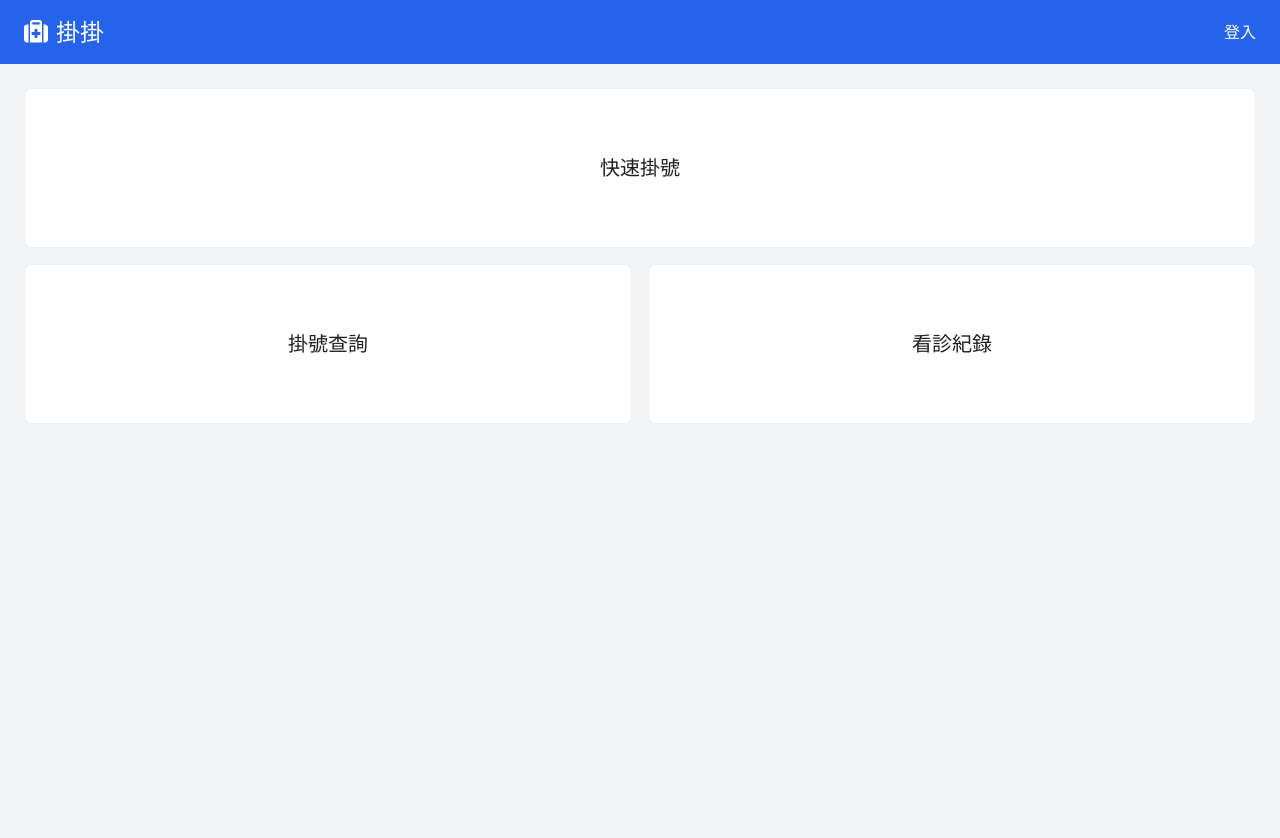
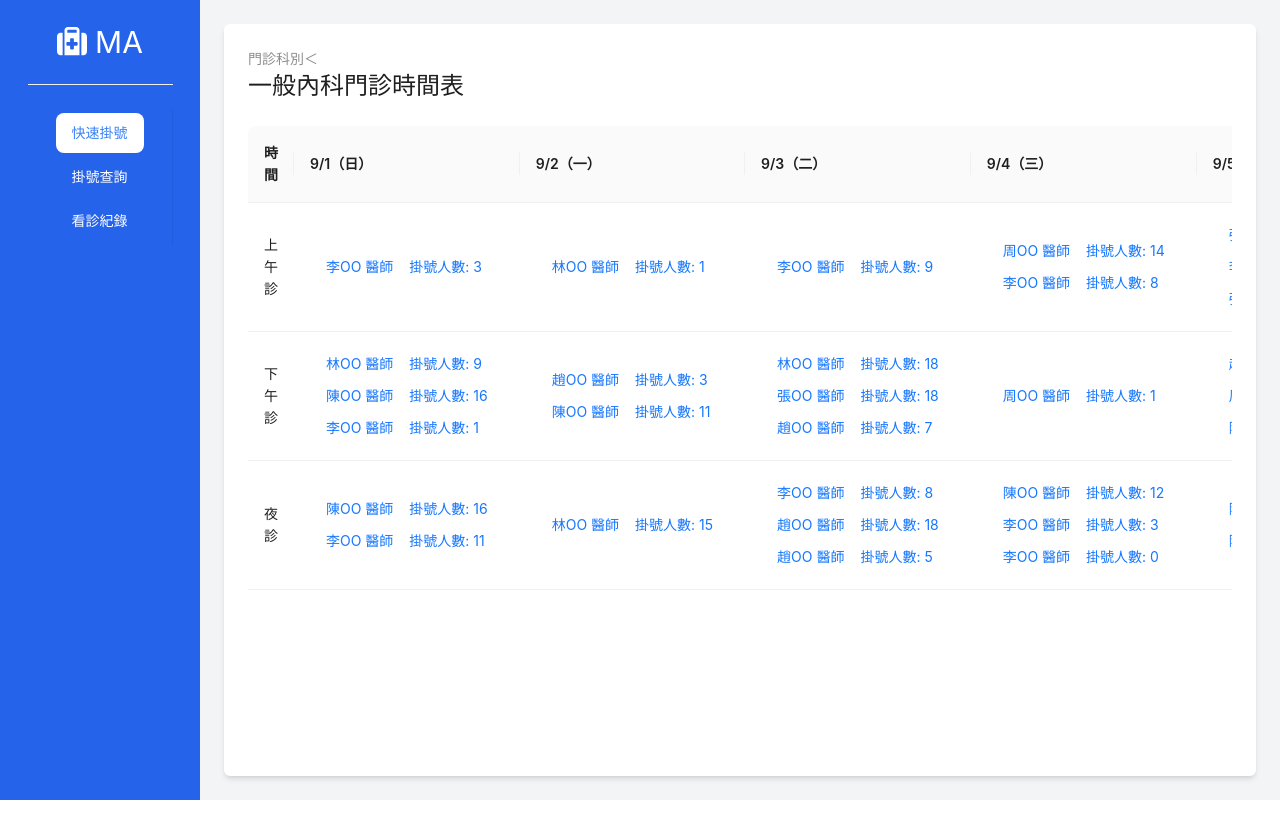
Before and after one commit to Latseng/Registration-system, a React (Vite) app: page /departments/schedule in a window 1280 px wide. Shown: the top 838 px of the page. After the commit the page ends 800 px from the top, so only its background shows below. Built offline with nearby package versions, Linux system fonts and the light colour scheme.

Commit message:
feat: modify schedul table rendering

```diff
--- a/index.html
+++ b/index.html
@@ -3,7 +3,7 @@
   <head>
     <meta charset="UTF-8" />
     <meta name="viewport" content="width=device-width, initial-scale=1.0" />
-    <title>掛掛</title>
+    <title>Medical Appointment</title>
   </head>
   <body>
     <div id="root"></div>
--- a/package.json
+++ b/package.json
@@ -11,6 +11,7 @@
   },
   "dependencies": {
     "antd": "^5.20.3",
+    "axios": "^1.7.7",
     "dayjs": "^1.11.13",
     "react": "^18.3.1",
     "react-dom": "^18.3.1",
--- a/src/App.jsx
+++ b/src/App.jsx
@@ -11,7 +11,7 @@ function App() {
           <Route path="departments" element={<DepartmentPage />} />
           <Route path="records" element={<RecordsPage />} />
           <Route path="*" element={<MainPage />} />
-          <Route path="schedule" element={<ClinicSchedulePage />} />
+          <Route path="departments/schedule" element={<ClinicSchedulePage />} />
           <Route path="query" element={<QueryPage />} />
         </Routes>
       </BrowserRouter>
--- a/src/components/Logo.jsx
+++ b/src/components/Logo.jsx
@@ -7,7 +7,7 @@ const Logo = ({onClick}) => {
       className="flex items-center text-white text-2xl"
     >
       <FaSuitcaseMedical className="mr-2" />
-      <h1>掛掛</h1>
+      <h1>MA</h1>
     </button>
   );
 };
--- a/src/hooks/useRWD.js
+++ b/src/hooks/useRWD.js
@@ -24,12 +24,13 @@
 import { useState, useEffect } from "react";
 
 const useRWD = () => {
-  const [device, setDevice] = useState(() => {
-    return window.innerWidth > 576 ? "desktop" : "mobile";
+
+  const [isDesktop, setIsDesktop] = useState(() => {
+    return window.innerWidth > 576
   });
 
   const handleRWD = () => {
-    setDevice(window.innerWidth > 576 ? "desktop" : "mobile");
+    setIsDesktop(window.innerWidth > 576);
   };
 
   useEffect(() => {
@@ -39,7 +40,7 @@ const useRWD = () => {
     };
   }, [handleRWD]);
 
-  return device;
+  return isDesktop;
 };
 
 export default useRWD;
--- a/src/pages/ClinicSchedulePage.jsx
+++ b/src/pages/ClinicSchedulePage.jsx
@@ -12,36 +12,65 @@ import {
   Input,
   Row,
   Col,
+  Breadcrumb
+
 } from "antd";
 import { FaSuitcaseMedical } from "react-icons/fa6";
 import { IoMenu } from "react-icons/io5";
-import { useNavigate } from "react-router-dom";
+import { useNavigate, Link } from "react-router-dom";
 import dayjs from "dayjs";
 
 
 const { Sider, Header, Content } = Layout;
-const dummyClinicData = [
-  {
-    id: 1,
-    doctor: "陳ＯＯ",
-    看診日期: "09/14",
-    看診時段: "上午診",
-    掛號人數: 14,
-    額滿: false,
-  },
-  {
-    id: 2,
-    doctor: "黃ＯＯ",
-    看診日期: "09/14",
-    看診時段: "下午診",
-    掛號人數: 14,
-    額滿: false,
-  },
+
+const generateDates = () => {
+  const dates = [];
+  for (let i = 0; i < 14; i++) {
+    const date = dayjs().add(i, "day");
+    const formattedDate = `${date.format("M/D")}（${"日一二三四五六".charAt(
+      date.day()
+    )}）`;
+
+    dates.push(formattedDate);
+  }
+  return dates;
+};
+
+
+const doctors = [
+  "陳OO 醫師",
+  "王OO 醫師",
+  "張OO 醫師",
+  "李OO 醫師",
+  "林OO 醫師",
+  "趙OO 醫師",
+  "周OO 醫師",
 ];
+
+const generateRandomDoctorSlots = () => {
+  const doctorSlots = [];
+  const numDoctors = Math.floor(Math.random() * 3) + 1; // 隨機1到3位醫師
+
+  for (let i = 0; i < numDoctors; i++) {
+    const randomDoctor =
+      doctors[Math.floor(Math.random() * doctors.length)];
+    const numOfPatients = Math.floor(Math.random() * 21); // 隨機掛號人數
+    const isFull = numOfPatients >= 20; // 超過20人不可點擊
+    doctorSlots.push({
+      doctor: randomDoctor,
+      numOfPatients,
+      isFull,
+    });
+  }
+  return doctorSlots;
+};
+
 
 const ClinicSchedulePage = () => {
   const navigate = useNavigate();
-  const device = useRWD();
+  const isDesktop = useRWD();
+  const dates = generateDates()
+
   const [isModalVisible, setIsModalVisible] = useState(false);
   const [selectedDoctor, setSelectedDoctor] = useState(null);
   const [form] = Form.useForm();
@@ -53,16 +82,7 @@ const ClinicSchedulePage = () => {
     navigate("/*");
   };
 
-  // 生成從今天開始的兩週日期
-  const generateDates = () => {
-    let dates = [];
-    for (let i = 0; i < 14; i++) {
-      dates.push(dayjs().add(i, "day").format("MM/DD (ddd)"));
-    }
-    return dates;
-  };
 
-  const dates = generateDates();
 
   const showModal = (doctorInfo) => {
     setSelectedDoctor(doctorInfo);
@@ -86,94 +106,59 @@ const ClinicSchedulePage = () => {
     form.resetFields();
   };
 
+  const columns = [
+    {
+      title: "時間",
+      dataIndex: "time",
+      key: "time",
+      fixed: "left",
+    },
+    ...dates.map((date, index) => ({
+      title: date,
+      dataIndex: `date${index}`,
+      key: `date${index}`,
+      render: (_, record) => {
+        const doctorSlot = record[`date${index}`];
+          return doctorSlot.map(({ doctor, numOfPatients, isFull }, idx) => (
+            <Button key={idx} type="link" disabled={isFull}>
+              {doctor} <br /> {isFull ? "額滿" : `掛號人數: ${numOfPatients}`}
+            </Button>
+          ));
+
+      },
+    })),
+  ];
 
   const dataSource = [
     {
-      key: "1",
+      key: "morning",
       time: "上午診",
-      ...dates.reduce((acc, date, index) => {
-        acc[`date${index}`] = (
-          <Button
-            type="link"
-            onClick={() =>
-              showModal({
-                department: "內科",
-                doctor: "醫師A",
-                date,
-                timeSlot: "上午診",
-              })
-            }
-          >
-            醫師A <br /> 掛號人數: 5
-          </Button>
-        );
+      ...dates.reduce((acc, _, index) => {
+        acc[`date${index}`] = generateRandomDoctorSlots(); // 填入隨機醫師資料
         return acc;
       }, {}),
     },
     {
-      key: "2",
+      key: "afternoon",
       time: "下午診",
-      ...dates.reduce((acc, date, index) => {
-        acc[`date${index}`] = (
-          <Button
-            type="link"
-            onClick={() =>
-              showModal({
-                department: "內科",
-                doctor: "醫師B",
-                date,
-                timeSlot: "下午診",
-              })
-            }
-          >
-            醫師B <br /> 掛號人數: 3
-          </Button>
-        );
+      ...dates.reduce((acc, _, index) => {
+        acc[`date${index}`] = generateRandomDoctorSlots(); // 填入隨機醫師資料
         return acc;
       }, {}),
     },
     {
-      key: "3",
+      key: "evening",
       time: "夜診",
-      ...dates.reduce((acc, date, index) => {
-        acc[`date${index}`] = (
-          <Button
-            disabled
-            type="link"
-            onClick={() =>
-              showModal({
-                department: "內科",
-                doctor: "醫師C",
-                date,
-                timeSlot: "夜診",
-              })
-            }
-          >
-            醫師C <br /> 額滿
-          </Button>
-        );
+      ...dates.reduce((acc, _, index) => {
+        acc[`date${index}`] = generateRandomDoctorSlots(); // 填入隨機醫師資料
         return acc;
       }, {}),
     },
   ];
 
-
-  const columns = [
-    {
-      title: "",
-      dataIndex: "time",
-      key: "time",
-    },
-    ...dates.map((date, index) => ({
-      title: date,
-      dataIndex: `date${index}`,
-      key: `date${index}`,
-    })),
-  ];
-
   return (
     <Layout className="min-h-screen">
-      {device === "desktop" ? (
+      {isDesktop ? (
         <Sider
           width={200}
           style={{ backgroundColor: "rgb(37 99 235)" }}
@@ -184,7 +169,7 @@ const ClinicSchedulePage = () => {
             className="mx-auto flex items-center text-white text-3xl"
           >
             <FaSuitcaseMedical className="mr-2" />
-            <h1>掛掛</h1>
+            <h1>MA</h1>
           </button>
           <Divider className="bg-white w-full" />
           <Menu
@@ -204,7 +189,6 @@ const ClinicSchedulePage = () => {
           </Menu>
         </Sider>
       ) : (
-        /* 手機版導覽列 */
         <Header className="flex justify-between items-center bg-blue-600 px-6">
           <button className="text-white">
             <IoMenu className="size-6" />
@@ -217,14 +201,17 @@ const ClinicSchedulePage = () => {
       {/* 右側內容區 */}
       <Layout className="bg-gray-100 p-6">
         <Content className="bg-white p-6 rounded-md shadow-md">
+          <Breadcrumb>
+            <Breadcrumb.Item>
+              <Link to="/departments">門診科別＜</Link>
+            </Breadcrumb.Item>
+          </Breadcrumb>
           <h1 className="text-2xl mb-6">一般內科門診時間表</h1>
           <div className="overflow-x-auto">
-            {/* 滑動容器 */}
             <Table
+              columns={columns}
               dataSource={dataSource}
-              columns={columns}
               pagination={false}
-              bordered
             />
           </div>
         </Content>
--- a/src/pages/DepartmentPage.jsx
+++ b/src/pages/DepartmentPage.jsx
@@ -11,7 +11,7 @@ const { Sider, Header, Content } = Layout;
 const DepartmentPage = () => {
   const location = useLocation();
   const navigate = useNavigate();
-  const device = useRWD()
+  const isDesktop = useRWD()
   const [openMenu, setOpenMenu] = useState(false)
 
   const currentPage = () => {
@@ -21,7 +21,7 @@ const DepartmentPage = () => {
       case "/records":
         return "3";
       default:
-        return "1"; // 默認為快速掛號頁面
+        return "1";
     }
   };
   const handleClickLogin = () => {
@@ -33,13 +33,13 @@ const DepartmentPage = () => {
    const handleClickPage = (e) => {
      switch (e.key) {
        case "1":
-         navigate("/departments"); // 跳轉到科別選擇頁面
+         navigate("/departments");
          break;
        case "2":
-         navigate("/query"); // 跳轉到掛號查詢頁面
+         navigate("/query");
          break;
        case "3":
-         navigate("/records"); // 跳轉到看診紀錄頁面
+         navigate("/records");
          break;
        default:
          break;
@@ -48,7 +48,7 @@ const DepartmentPage = () => {
 
   return (
     <Layout className="min-h-screen">
-      {device === "desktop" ? (
+      {isDesktop ? (
         <Sider
           width={200}
           style={{ backgroundColor: "rgb(37 99 235)" }}
@@ -59,7 +59,7 @@ const DepartmentPage = () => {
             className="mx-auto flex items-center text-white text-3xl"
           >
             <FaSuitcaseMedical className="mr-2" />
-            <h1>掛掛</h1>
+            <h1>MA</h1>
           </button>
           <Divider className="bg-white w-full" />
           <Menu
@@ -90,7 +90,7 @@ const DepartmentPage = () => {
             <button className="text-white">登入</button>
           </Header>
           <Drawer
-            visible={openMenu}
+            open={openMenu}
             closable={false}
             placement="left"
             onClose={() => setOpenMenu(false)}
@@ -106,7 +106,7 @@ const DepartmentPage = () => {
 
       {/* 右側內容區 */}
       <Content className="bg-gray-100 p-6">
-        {device === "desktop" && (
+        {isDesktop && (
           <button className="absolute right-8 top-4" onClick={handleClickLogin}>
             登入
           </button>
@@ -123,7 +123,7 @@ const DepartmentPage = () => {
               <Button
                 className="w-24 h-10 mr-4 mb-2"
                 onClick={() => {
-                  navigate("/schedule");
+                  navigate("/departments/schedule");
                 }}
               >
                 一般內科
--- a/src/pages/MainPage.jsx
+++ b/src/pages/MainPage.jsx
@@ -6,7 +6,7 @@ const MainPage = () => {
   const navigate = useNavigate();
 
   const handleClick = () => {
-    navigate("/department");
+    navigate("/departments");
   }
   const handleClickNav = () =>{
      navigate("/login");
--- a/src/pages/QueryPage.jsx
+++ b/src/pages/QueryPage.jsx
@@ -3,10 +3,118 @@ import Logo from "../components/Logo";
 import { FaSuitcaseMedical } from "react-icons/fa6";
 import { IoMenu } from "react-icons/io5";
 import { useNavigate, useLocation } from "react-router-dom";
+import useRWD from "../hooks/useRWD";
+import { useState } from "react";
+
 const { Sider, Header, Content } = Layout;
 
 const QueryPage = () => {
-  return <Layout className="min-h-screen">QueryPage</Layout>;
+  const location = useLocation();
+  const navigate = useNavigate();
+  const device = useRWD();
+  const [openMenu, setOpenMenu] = useState(false);
+
+  const currentPage = () => {
+    switch (location.pathname) {
+      case "/query":
+        return "2";
+      case "/records":
+        return "3";
+      default:
+        return "1";
+    }
+  };
+  const handleClickLogin = () => {
+    navigate("/login");
+  };
+  const handleClickLogo = () => {
+    navigate("/*");
+  };
+  const handleClickPage = (e) => {
+    switch (e.key) {
+      case "1":
+        navigate("/departments");
+        break;
+      case "2":
+        navigate("/query");
+        break;
+      case "3":
+        navigate("/records");
+        break;
+      default:
+        break;
+    }
+  };
+
+  return (
+    <Layout className="min-h-screen">
+      {device === "desktop" ? (
+        <Sider
+          width={200}
+          style={{ backgroundColor: "rgb(37 99 235)" }}
+          className="px-6 flex flex-col items-center py-6"
+        >
+          <button
+            onClick={() => navigate("/*")}
+            className="mx-auto flex items-center text-white text-3xl"
+          >
+            <FaSuitcaseMedical className="mr-2" />
+            <h1>掛掛</h1>
+          </button>
+          <Divider className="bg-white w-full" />
+          <Menu
+            mode="vertical"
+            selectedKeys={[currentPage()]}
+            className="bg-blue-600 px-6"
+            onClick={handleClickPage}
+          >
+            <Menu.Item key="1" className="custom-menu-item">
+              快速掛號
+            </Menu.Item>
+            <Menu.Item key="2" className="custom-menu-item">
+              掛號查詢
+            </Menu.Item>
+            <Menu.Item key="3" className="custom-menu-item">
+              看診紀錄
+            </Menu.Item>
+          </Menu>
+        </Sider>
+      ) : (
+        /* 手機版導覽列 */
+        <>
+          <Header className="flex justify-between items-center bg-blue-600 px-6">
+            <button className="text-white" onClick={() => setOpenMenu(true)}>
+              <IoMenu className="size-6" />
+            </button>
+            <Logo onClick={handleClickLogo} />
+            <button className="text-white">登入</button>
+          </Header>
+          <Drawer
+            visible={openMenu}
+            closable={false}
+            placement="left"
+            onClose={() => setOpenMenu(false)}
+          >
+            <Menu mode="vertical" defaultSelectedKeys={["1"]}>
+              <Menu.Item key="1">快速掛號</Menu.Item>
+              <Menu.Item key="2">掛號查詢</Menu.Item>
+              <Menu.Item key="3">看診紀錄</Menu.Item>
+            </Menu>
+          </Drawer>
+        </>
+      )}
+
+      {/* 右側內容區 */}
+      <Content className="bg-gray-100 p-6">
+        {device === "desktop" && (
+          <button className="absolute right-8 top-4" onClick={handleClickLogin}>
+            登入
+          </button>
+        )}
+        <h1 className="text-2xl mb-6">掛號查詢</h1>
+      </Content>
+    </Layout>
+  );
 };
 
 export default QueryPage;
```
Also changed, not shown: 1 other file (tests, documents, lock files or other folders).
